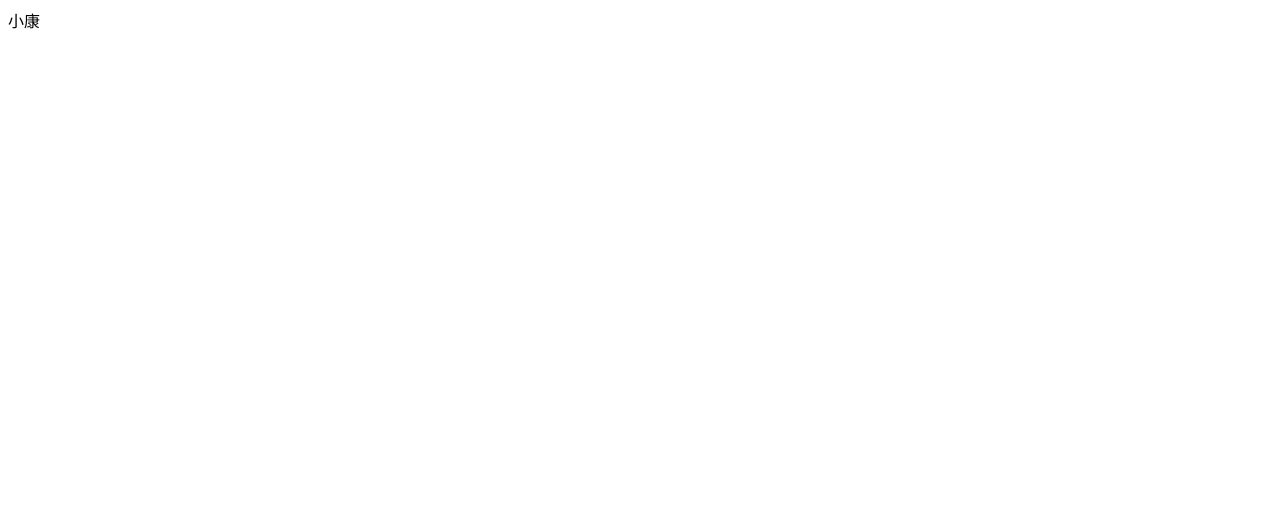
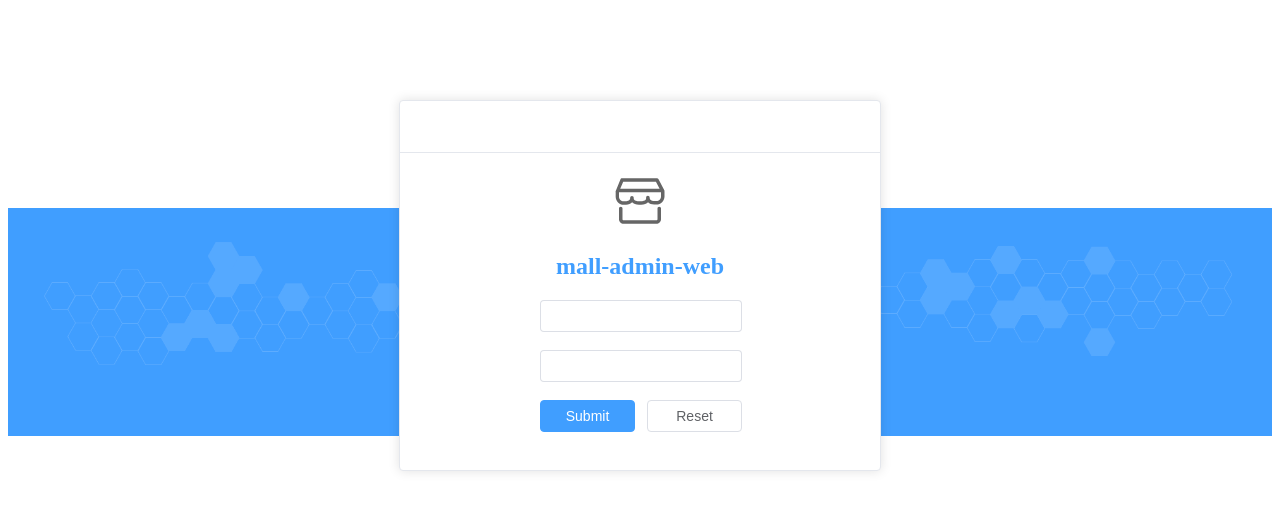
Before and after one commit to limingjiamin/-, a Vue app in the folder front_end/: page /#/login in a window 1280 px wide. Shown: the top 510 px of the page. Built offline with nearby package versions, Linux system fonts and the light colour scheme.

Commit message:
组件及登录

```diff
--- /dev/null
+++ b/front_end/src/components/AddView.vue
@@ -0,0 +1,30 @@
+<template>
+  <div class="box">
+    <el-card class="box-card">
+      <div class="list">
+        <el-icon><List /></el-icon>
+        数据列表
+      </div>
+      <div class="btn">
+        <slot></slot>
+        <!-- <el-button>添加</el-button> -->
+      </div>
+    </el-card>
+  </div>
+</template>
+<script></script>
+<style scoped lang="less">
+.box {
+  .box-card {
+    height: 70px;
+    .list {
+      float: left;
+      margin: 6px;
+    }
+    .btn {
+      float: right;
+      margin: 0 2px;
+    }
+  }
+}
+</style>
--- a/front_end/src/components/SearchView.vue
+++ b/front_end/src/components/SearchView.vue
@@ -1,3 +1,127 @@
 <template>
-  <div>111</div>
+  <el-card class="box-card">
+    <template #header>
+      <div class="card-header">
+        <span>
+          <el-icon><Search /></el-icon>
+          筛选搜索
+        </span>
+        <div>
+          <!-- 搜索按钮插槽 -->
+          <slot name="formBtn"></slot>
+        </div>
+      </div>
+    </template>
+    <div class="text item">
+      <!-- <el-form :inline="true" :model="formInline" class="demo-form-inline">
+        <el-form-item label="输入搜索">
+          <el-input v-model="formInline.name" placeholder="商品名称"></el-input>
+        </el-form-item>
+        <el-form-item label="商品货号">
+          <el-input v-model="formInline.num" placeholder="商品货号"></el-input>
+        </el-form-item>
+        <el-form-item label="商品分类">
+          <el-cascader
+            :options="options"
+            v-model="formInline.category"
+            :show-all-levels="false"
+          />
+        </el-form-item>
+        <el-form-item label="商品品牌">
+          <el-select v-model="formInline.brand" placeholder="商品品牌">
+            <el-option label="Zone one" value="shanghai" />
+            <el-option label="Zone two" value="beijing" />
+          </el-select>
+        </el-form-item>
+        <el-form-item label="上架状态">
+          <el-select v-model="formInline.state" placeholder="上架状态">
+            <el-option label="未上架" value="0" />
+            <el-option label="已上架" value="1" />
+          </el-select>
+        </el-form-item>
+        <el-form-item label="审核状态">
+          <el-select v-model="formInline.examine" placeholder="审核状态">
+            <el-option label="未审核" value="0" />
+            <el-option label="已审核" value="1" />
+          </el-select>
+        </el-form-item>
+      </el-form> -->
+      <slot name="form_list"></slot>
+    </div>
+  </el-card>
 </template>
+<script lang="ts" setup>
+import { reactive } from "vue";
+
+const formInline = reactive({
+  name: "",
+  num: "",
+  category: "",
+  brand: "",
+  state: "",
+  examine: "",
+});
+
+const onSubmit = () => {
+  console.log(formInline);
+};
+const options = [
+  {
+    value: "guide",
+    label: "Guide",
+    children: [
+      {
+        value: "disciplines",
+        label: "Disciplines",
+      },
+      {
+        value: "navigation",
+        label: "Navigation",
+      },
+    ],
+  },
+  {
+    value: "component",
+    label: "Component",
+    children: [
+      {
+        value: "basic",
+        label: "Basic",
+      },
+      {
+        value: "form",
+        label: "Form",
+      },
+      {
+        value: "data",
+        label: "Data",
+      },
+      {
+        value: "notice",
+        label: "Notice",
+      },
+      {
+        value: "navigation",
+        label: "Navigation",
+      },
+      {
+        value: "others",
+        label: "Others",
+      },
+    ],
+  },
+];
+</script>
+<style>
+.card-header {
+  display: flex;
+  justify-content: space-between;
+  align-items: center;
+}
+.el-card {
+  margin: 20px;
+}
+.el-form {
+  margin-left: 80px;
+}
+</style>
--- a/front_end/src/views/CommodityView/GoodsList.vue
+++ b/front_end/src/views/CommodityView/GoodsList.vue
@@ -1,3 +1,28 @@
 <template>
-  <div>小康</div>
+  <div>
+    <form_list #formBtn>
+      <el-button>重置</el-button>
+      <el-button class="button" type="primary" @click="onSubmit">搜索</el-button>
+    </form_list>
+    <form_list #form_list>
+        <form>
+          <input type="text">
+        </form>
+    </form_list>
+     <add>
+      <el-button>添加</el-button>
+    </add>
+  </div>
 </template>
+<script>
+  import { ref } from "vue";
+  import add from "../../components/AddView.vue";
+  import form_list from "../../components/SearchView.vue"
+  export default{
+    name: "LayoutView",
+    components: {
+    add,
+    form_list
+  },
+  }
+</script>
--- a/front_end/src/views/LoginView/LoginView.vue
+++ b/front_end/src/views/LoginView/LoginView.vue
@@ -1,3 +1,153 @@
 <template>
-  <div>小康</div>
+  <div class="box">
+    <img src="../../assets/login_center_bg.5307896.png" />
+    <el-card class="box-card">
+      <template #header>
+        <div class="card-header"></div>
+      </template>
+      <div class="logo">
+        <svg
+          t="1663574474082"
+          class="icon"
+          viewBox="0 0 1024 1024"
+          version="1.1"
+          xmlns="http://www.w3.org/2000/svg"
+          p-id="2463"
+          width="56"
+          height="56"
+        >
+          <path
+            d="M864 617.6c-19.2 0-32 12.8-32 32v195.2c0 9.6-9.6 19.2-19.2 19.2H211.2c-9.6 0-19.2-9.6-19.2-19.2v-195.2c0-19.2-12.8-32-32-32s-32 12.8-32 32v195.2C128 889.6 166.4 928 211.2 928h601.6c44.8 0 83.2-38.4 83.2-83.2v-195.2c0-19.2-12.8-32-32-32zM956.8 316.8l-105.6-204.8c-6.4-9.6-16-16-28.8-16h-640c-12.8 0-25.6 9.6-28.8 22.4l-83.2 208c-6.4 6.4-3.2 22.4-3.2 25.6v80c0 80 67.2 147.2 147.2 147.2H256c48 0 86.4-16 112-44.8 25.6 28.8 70.4 44.8 124.8 44.8h41.6c54.4 0 99.2-16 124.8-44.8 25.6 25.6 64 41.6 112 41.6h41.6c80 0 147.2-67.2 147.2-147.2v-83.2c0-3.2 0-22.4-3.2-28.8zM204.8 160h598.4l67.2 128H150.4l54.4-128z m608 352h-41.6c-19.2 0-83.2-3.2-83.2-64 0-19.2-12.8-32-32-32s-32 12.8-32 32v12.8c0 51.2-76.8 54.4-92.8 54.4h-41.6c-16 0-92.8-3.2-92.8-54.4v-6.4-3.2c0-19.2-12.8-32-32-32s-32 12.8-32 32c0 48-41.6 64-83.2 64H211.2c-44.8 0-83.2-38.4-83.2-83.2V352h768v76.8c0 44.8-35.2 83.2-83.2 83.2z"
+            fill="#666666"
+            p-id="2464"
+          ></path>
+        </svg>
+      </div>
+      <h2>mall-admin-web</h2>
+      <div>
+        <el-form
+          ref="ruleFormRef"
+          :model="ruleForm"
+          status-icon
+          :rules="rules"
+          label-width="120px"
+          class="demo-ruleForm"
+        >
+          <el-form-item prop="user">
+            <el-input v-model="ruleForm.user" type="text" autocomplete="off" />
+          </el-form-item>
+          <el-form-item prop="pass">
+            <el-input
+              v-model="ruleForm.pass"
+              type="password"
+              autocomplete="off"
+            />
+          </el-form-item>
+          <el-form-item>
+            <el-button type="primary" @click="submitForm(ruleFormRef)"
+              >Submit</el-button
+            >
+            <el-button @click="resetForm(ruleFormRef)">Reset</el-button>
+          </el-form-item>
+        </el-form>
+      </div>
+    </el-card>
+  </div>
 </template>
+<script lang="ts" setup>
+import { reactive, ref } from "vue";
+import type { FormInstance } from "element-plus";
+// import $http from "../../api/axios";
+const ruleFormRef = ref<FormInstance>();
+
+//用户名验证
+const checkUser = (rule: any, value: any, callback: any) => {
+  if (value.trim() === "") {
+    callback(new Error("请输入账号"));
+  } else {
+    callback();
+  }
+};
+//密码验证
+const validatePass = (rule: any, value: any, callback: any) => {
+  if (value === "") {
+    callback(new Error("Please input the password"));
+  } else {
+    if (ruleForm.pass !== "") {
+      if (!ruleFormRef.value) return;
+      ruleFormRef.value.validateField("checkPass", () => null);
+    }
+    callback();
+  }
+};
+const ruleForm = reactive({
+  user: "",
+  pass: "",
+});
+
+const rules = reactive({
+  user: [{ validator: checkUser, trigger: "blur" }],
+  pass: [{ validator: validatePass, trigger: "blur" }],
+});
+//表单提交
+const submitForm = (formEl: FormInstance | undefined) => {
+  if (!formEl) return;
+  formEl.validate((valid) => {
+    if (valid) {
+      //   $http("/login",ruleForm).then( data =>{
+      //  if(data.code==200){
+      //     console.log("submit!");
+      //  }else{
+      //  }
+      //   })
+      // })
+    } else {
+      console.log("error submit!");
+      return false;
+    }
+  });
+};
+//表单重置
+const resetForm = (formEl: FormInstance | undefined) => {
+  if (!formEl) return;
+  formEl.resetFields();
+};
+</script>
+
+<style scoped lang="less">
+.box {
+  img {
+    background: rgb(64, 158, 255);
+    width: 100%;
+    height: auto;
+    margin-top: 200px;
+  }
+}
+.box-card {
+  width: 480px;
+  margin: -340px auto;
+  position: relative;
+  z-index: 5;
+  .card-header {
+    padding: none;
+    height: 15px;
+  }
+  .logo {
+    text-align: center;
+    .icon {
+      color: rgb(64, 158, 255);
+    }
+  }
+  h2 {
+    margin: 20px;
+    text-align: center;
+    color: rgb(64, 158, 255);
+  }
+  .el-button {
+    width: 29.7%;
+  }
+}
+.el-input {
+  width: 63%;
+}
+</style>
```
Also changed, not shown: front_end/src/assets/login_center_bg.5307896.png (added).
